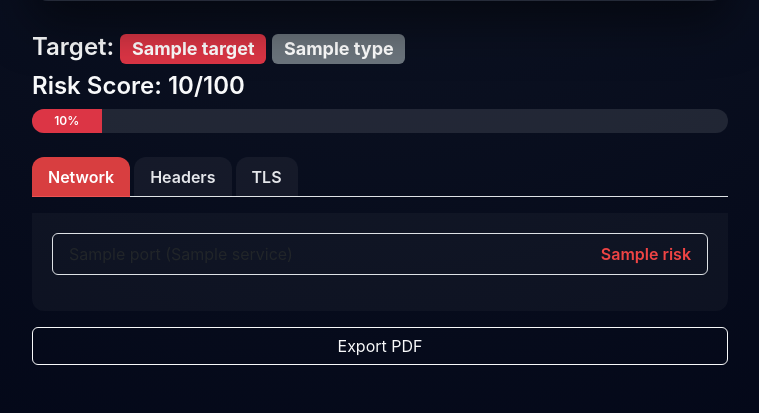
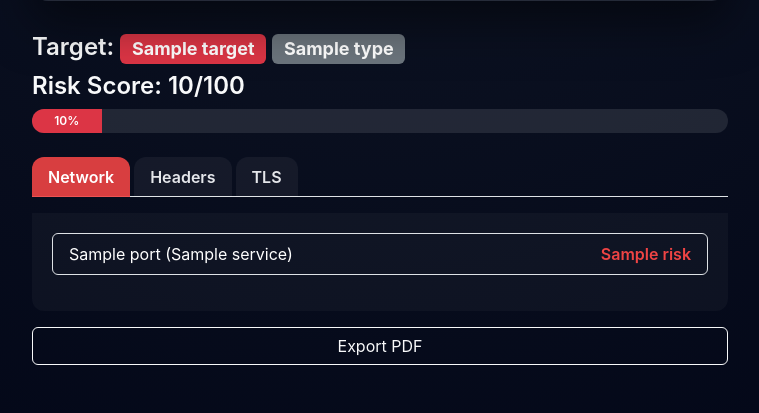
Before and after one commit to Esguvi/Security-Auditor, a Flask app: template templates/dashboard.html in a window 1280 px wide. Shown: the part 407-820 px from the top of the page, without its empty margins (260-1019 px from the left). Run offline with Flask 3, Linux system fonts and the light colour scheme; the template is opened without the code that fills it: most values are stand-ins (such as "Sample title", 1, 10 or a date in 2020); some libraries are stand-ins or nearby versions.

Commit message:
Update dashboard.html
- Fixed visual colours of results text

```diff
--- a/templates/dashboard.html
+++ b/templates/dashboard.html
@@ -73,7 +73,7 @@
                 {% if report.ports %}
                 <ul class="list-group mb-3">
                     {% for p in report.ports %}
-                    <li class="list-group-item bg-transparent d-flex justify-content-between align-items-center">
+                    <li class="list-group-item bg-transparent d-flex justify-content-between align-items-center" style="color:white">
                         {{ p.port }} ({{ p.service }})
                         <span class="{% if p.risk == 'LOW' %}risk-low{% elif p.risk == 'MEDIUM' %}risk-medium{% else %}risk-high{% endif %}">
                             {{ p.risk }}
```
